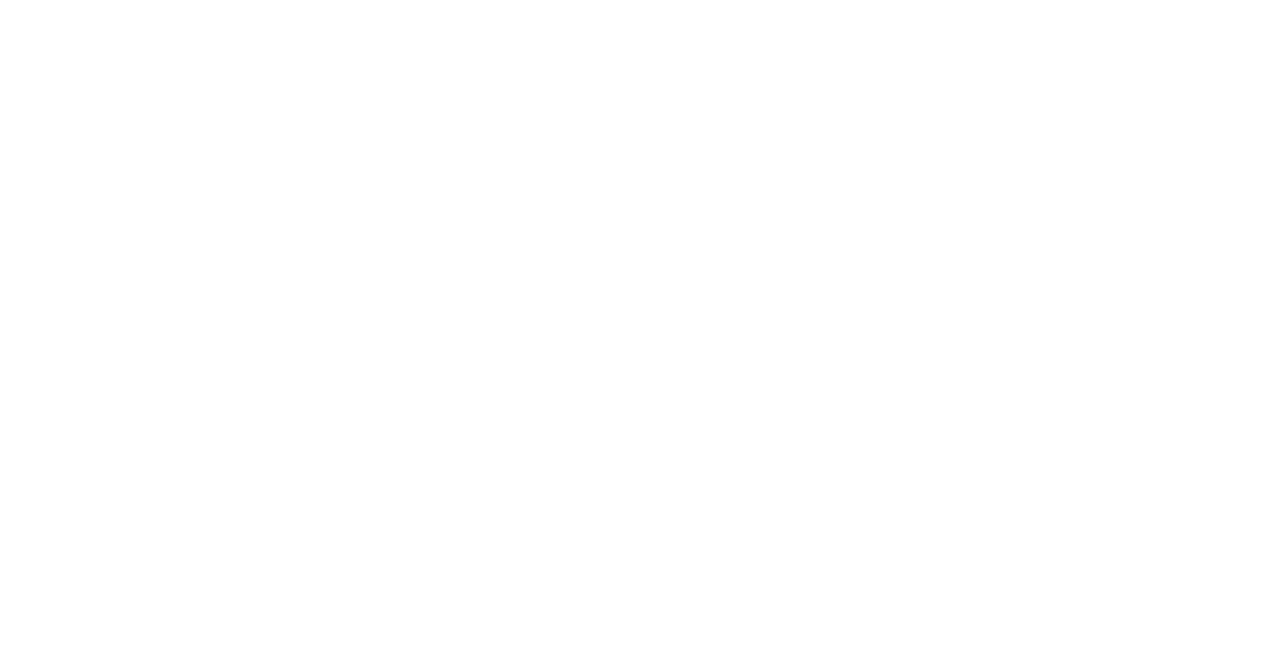
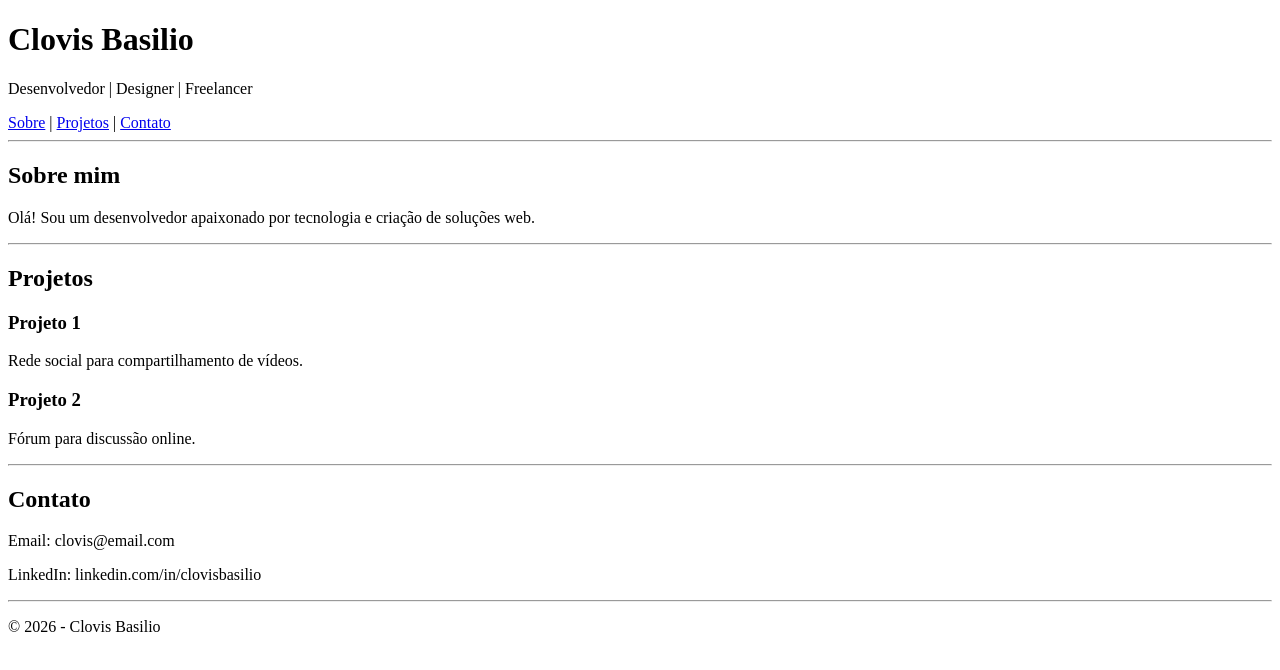
Before and after one commit to jeanbrito-dev/git_essencial, a plain HTML site: page index.html in a window 1280 px wide. Drawn offline with Linux system fonts and the light colour scheme.

Commit message:
header adicionado

```diff
--- a/index.html
+++ b/index.html
@@ -1,12 +1,63 @@
 <!DOCTYPE html>
 <html lang="pt-br">
+
 <head>
     <meta charset="UTF-8">
     <meta name="viewport" content="width=device-width, initial-scale=1.0">
     <title>Git e GitHub</title>
     <meta author="Jean Gustavo, Rodrigo Junior, Luan Cortes, Caue Geovanni">
 </head>
+
 <body>
+    <header>
+        <h1>Clovis Basilio</h1>
+        <p>Desenvolvedor | Designer | Freelancer</p>
+    </header>
+
+    <nav>
+        <a href="#sobre">Sobre</a> |
+        <a href="#projetos">Projetos</a> |
+        <a href="#contato">Contato</a>
+    </nav>
+
+    <hr>
+
+    <section id="sobre">
+        <h2>Sobre mim</h2>
+        <p>Olá! Sou um desenvolvedor apaixonado por tecnologia e criação de soluções web.</p>
+    </section>
+
+    <hr>
+
+    <section id="projetos">
+        <h2>Projetos</h2>
+
+        <article>
+            <h3>Projeto 1</h3>
+            <p>Rede social para compartilhamento de vídeos.</p>
+        </article>
+
+        <article>
+            <h3>Projeto 2</h3>
+            <p>Fórum para discussão online.</p>
+        </article>
+
+    </section>
+
+    <hr>
+
+    <section id="contato">
+        <h2>Contato</h2>
+        <p>Email: clovis@email.com</p>
+        <p>LinkedIn: linkedin.com/in/clovisbasilio</p>
+    </section>
+
+    <hr>
+
+    <footer>
+        <p>© 2026 - Clovis Basilio</p>
+    </footer>
 
 </body>
+
 </html>
```
